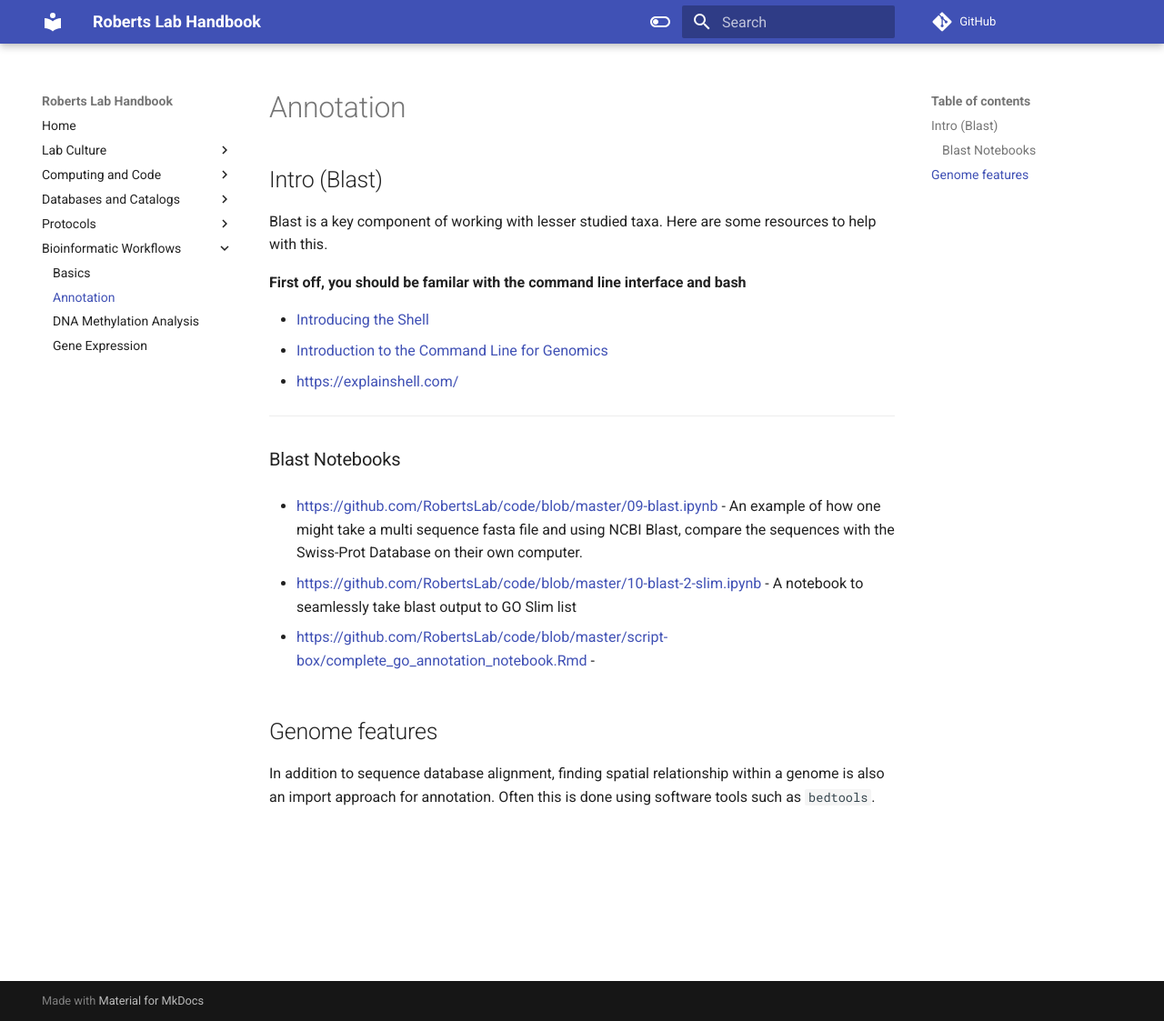
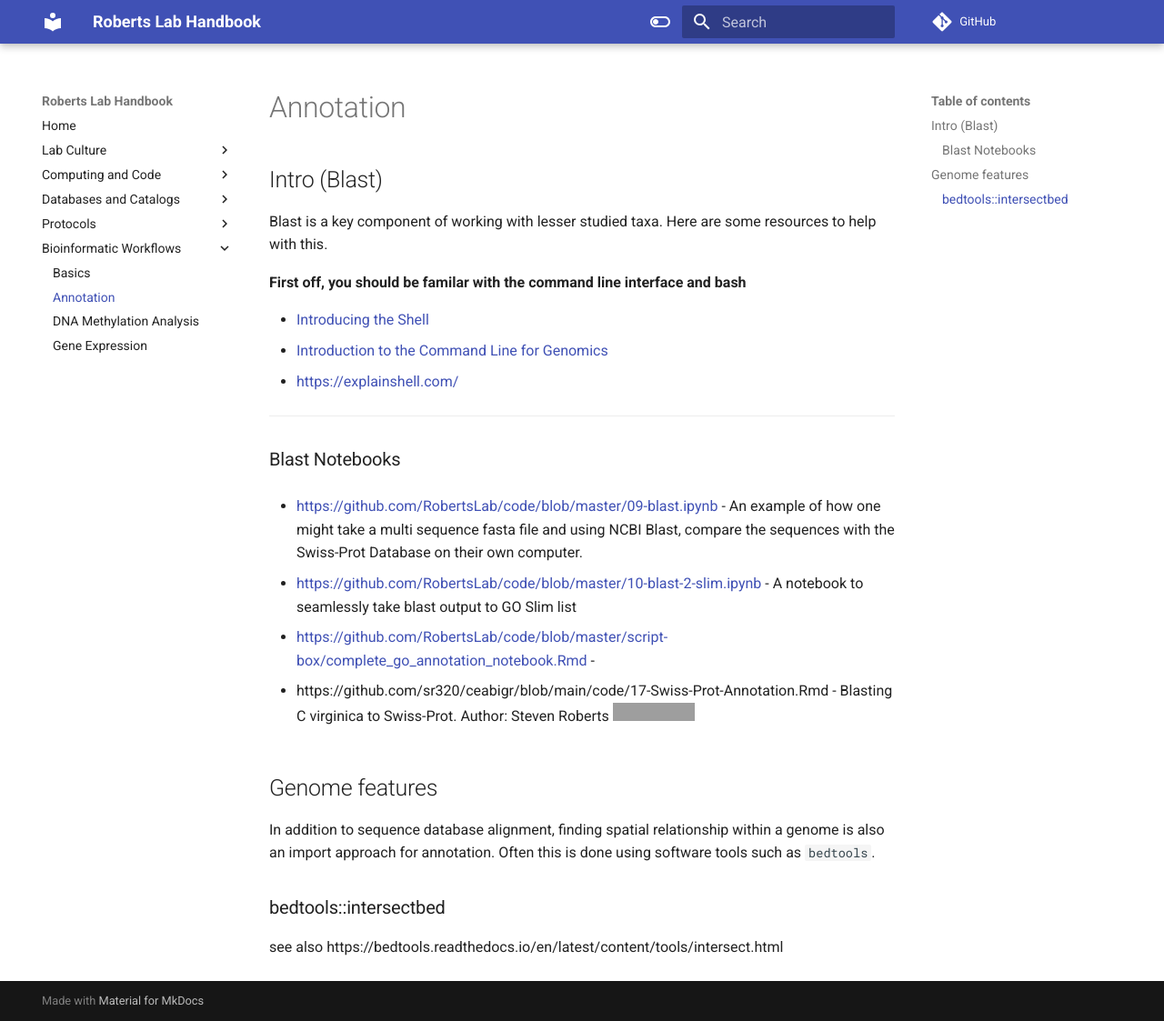
Before and after one commit to RobertsLab/resources, an MkDocs documentation site: the page built from docs/bio-Annotation.md, in a window 1280 px wide and 1123 px high. Shown: the whole window at 91% size. Built offline with MkDocs 1.6.1 and Material for MkDocs 9.7.7, drawn with Linux system fonts in a browser that asks for light colours; comment, search, counter and statistics services are not loaded; grey boxes are pictures that could not be loaded.

Commit message:
added blast notebook

```diff
--- a/docs/bio-Annotation.md
+++ b/docs/bio-Annotation.md
@@ -21,7 +21,10 @@ Blast is a key component of working with lesser studied taxa. Here are some reso
 
 - <https://github.com/RobertsLab/code/blob/master/script-box/complete_go_annotation_notebook.Rmd> -
 
-
+- https://github.com/sr320/ceabigr/blob/main/code/17-Swiss-Prot-Annotation.Rmd -  Blasting C virginica to Swiss-Prot. Author: Steven Roberts ![GitHub last commit](https://img.shields.io/github/last-commit/sr320/ceabigr)
 
 ## Genome features
 In addition to sequence database alignment, finding spatial relationship within a genome is also an import approach for annotation. Often this is done using software tools such as `bedtools`.
+
+### bedtools::intersectbed
+see also https://bedtools.readthedocs.io/en/latest/content/tools/intersect.html
```
